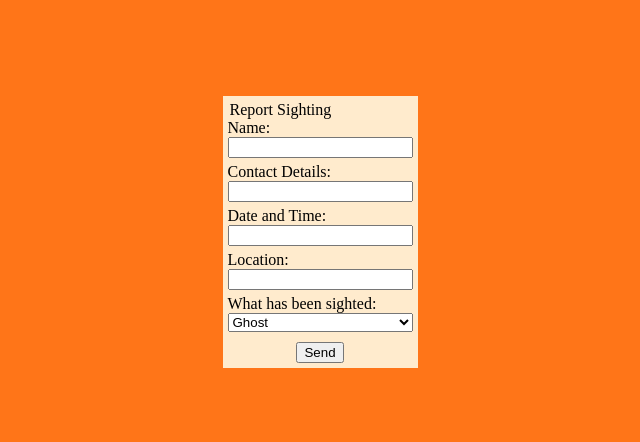
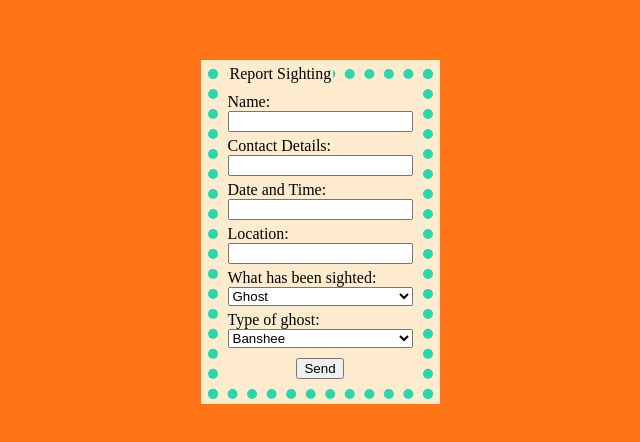
Before and after one commit to megan-stephanie/Torbay-Council-Reporting-a-Peculiar-Sighting, a plain HTML site: page index.html in a window 1280 px wide. Shown: the part 160-602 px from the top of the page, without its empty margins (320-960 px from the left). Drawn offline with Linux system fonts and the light colour scheme.

Commit message:
Fix fieldset

```diff
--- a/index.html
+++ b/index.html
@@ -6,7 +6,7 @@
   </head>
   <body>
     <form action="https://formsubmit.co/ministerofthesupernatural@yahoo.com" method="POST">
-      <fieldse>
+      <fieldset>
         <legend>Report Sighting</legend>
         <div id="Fields">
           <div class="Field">
```
